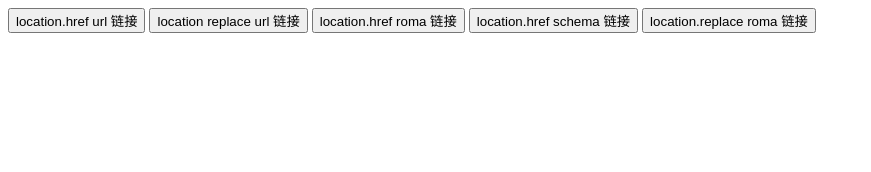
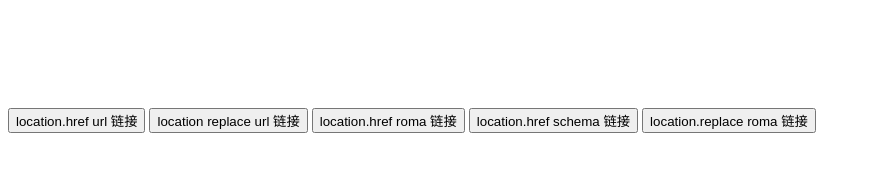
Before and after one commit to 1123522490/git-demo, a plain HTML site: page index.html in a window 1280 px wide. Shown: the whole page, without its empty margins (0-871 px from the left). Drawn offline with Linux system fonts and the light colour scheme.

Commit message:
feat: ad test style

```diff
--- a/index.html
+++ b/index.html
@@ -4,6 +4,12 @@
     <meta charset="UTF-8" />
     <meta name="viewport" content="width=device-width, initial-scale=1.0" />
     <title>my test</title>
+
+    <style>
+      #name {
+        padding-top: 100px;
+      }
+    </style>
   </head>
   <body>
     <script>
@@ -31,7 +37,7 @@
       };
     </script>
 
-    <div>
+    <div id="name">
       <button onclick="onClick1()">location.href url 链接</button>
       <button onclick="onClick2()">location replace url 链接</button>
       <button onclick="onClick3()">location.href roma 链接</button>
```
